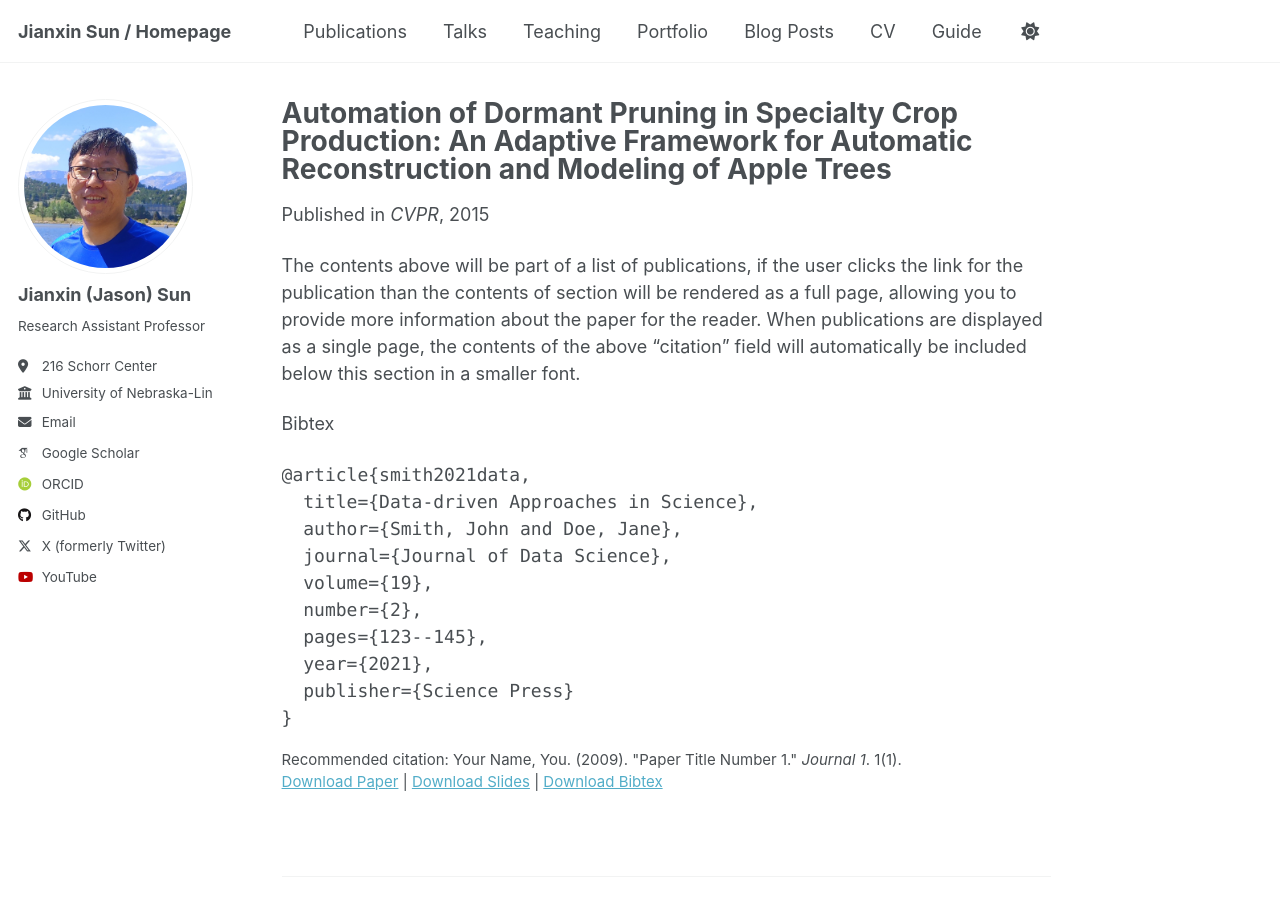
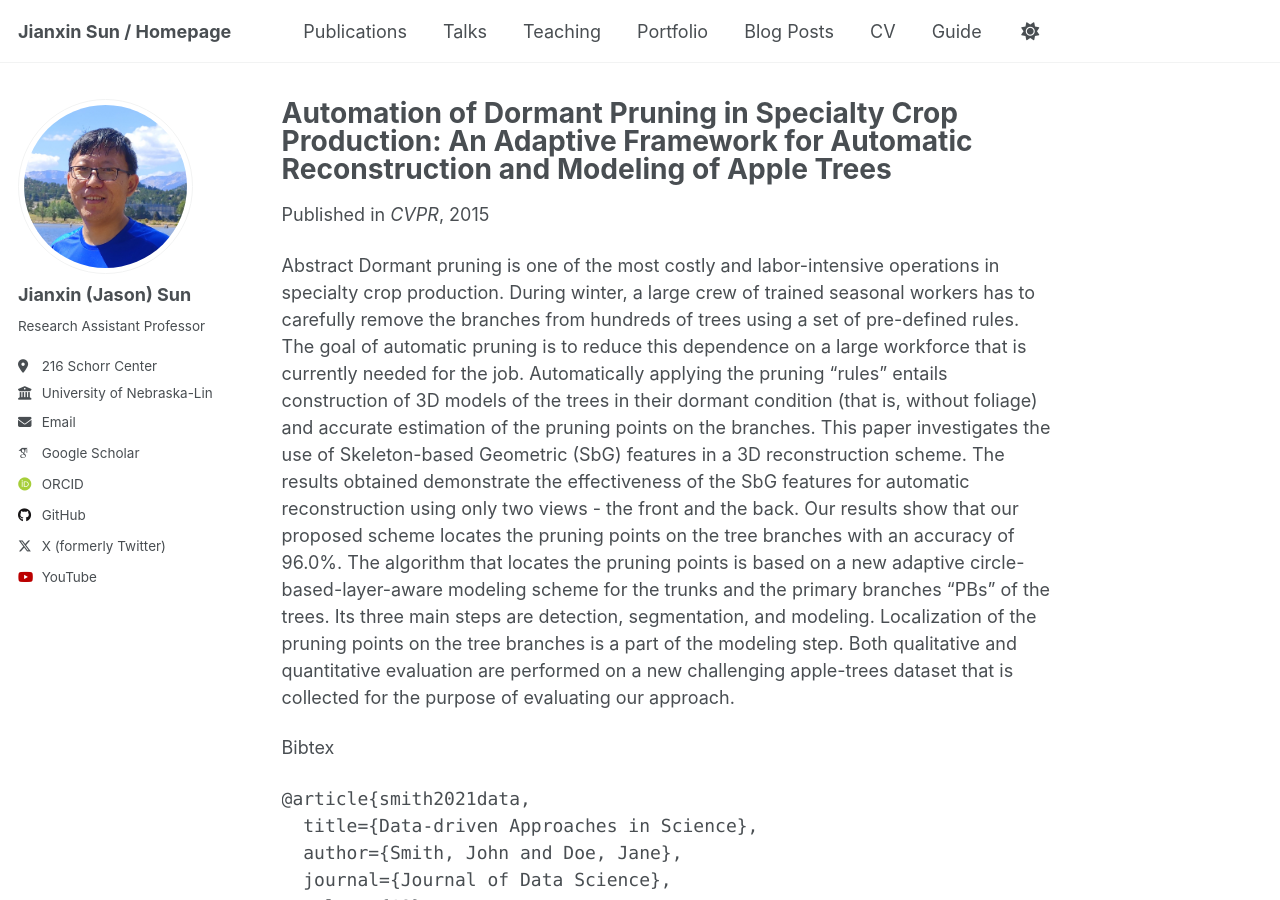
Before and after one commit to sunjianxin/sunjianxin.github.io, a Jekyll site: the page built from _publications/2009-10-01-paper-title-number-1.md, in a window 1280 px wide and 900 px high. Built offline with Jekyll 4.4.1, drawn with Linux system fonts in a browser that asks for light colours; some web fonts are replaced.

Commit message:
Update 2009-10-01-paper-title-number-1.md

```diff
--- a/_publications/2009-10-01-paper-title-number-1.md
+++ b/_publications/2009-10-01-paper-title-number-1.md
@@ -11,7 +11,8 @@ paperurl: 'https://www.cv-foundation.org/openaccess/content_cvpr_workshops_2015/
 bibtexurl: 'http://academicpages.github.io/files/bibtex1.bib'
 citation: 'Your Name, You. (2009). &quot;Paper Title Number 1.&quot; <i>Journal 1</i>. 1(1).'
 ---
-The contents above will be part of a list of publications, if the user clicks the link for the publication than the contents of section will be rendered as a full page, allowing you to provide more information about the paper for the reader. When publications are displayed as a single page, the contents of the above "citation" field will automatically be included below this section in a smaller font.
+Abstract
+Dormant pruning is one of the most costly and labor-intensive operations in specialty crop production. During winter, a large crew of trained seasonal workers has to carefully remove the branches from hundreds of trees using a set of pre-defined rules. The goal of automatic pruning is to reduce this dependence on a large workforce that is currently needed for the job. Automatically applying the pruning “rules” entails construction of 3D models of the trees in their dormant condition (that is, without foliage) and accurate estimation of the pruning points on the branches. This paper investigates the use of Skeleton-based Geometric (SbG) features in a 3D reconstruction scheme. The results obtained demonstrate the effectiveness of the SbG features for automatic reconstruction using only two views - the front and the back. Our results show that our proposed scheme locates the pruning points on the tree branches with an accuracy of 96.0%. The algorithm that locates the pruning points is based on a new adaptive circle-based-layer-aware modeling scheme for the trunks and the primary branches “PBs” of the trees. Its three main steps are detection, segmentation, and modeling. Localization of the pruning points on the tree branches is a part of the modeling step. Both qualitative and quantitative evaluation are performed on a new challenging apple-trees dataset that is collected for the purpose of evaluating our approach.
 
 Bibtex
 <pre>
```
